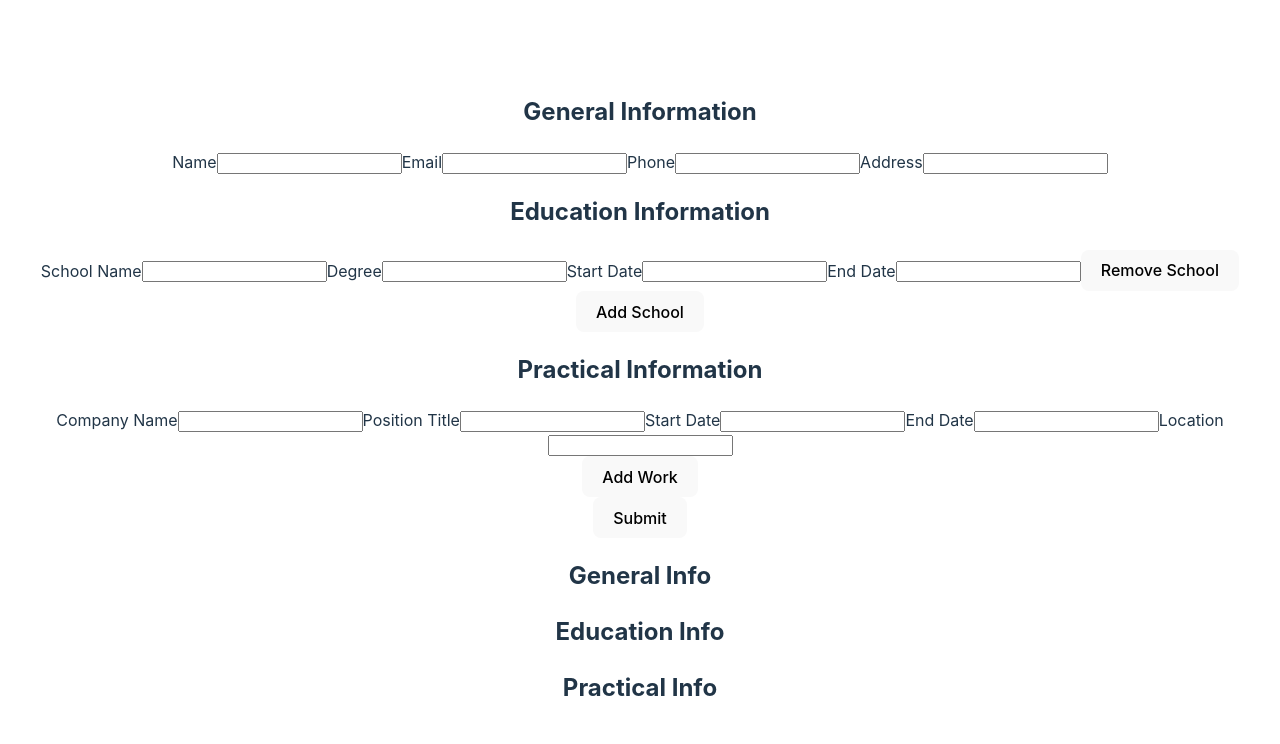
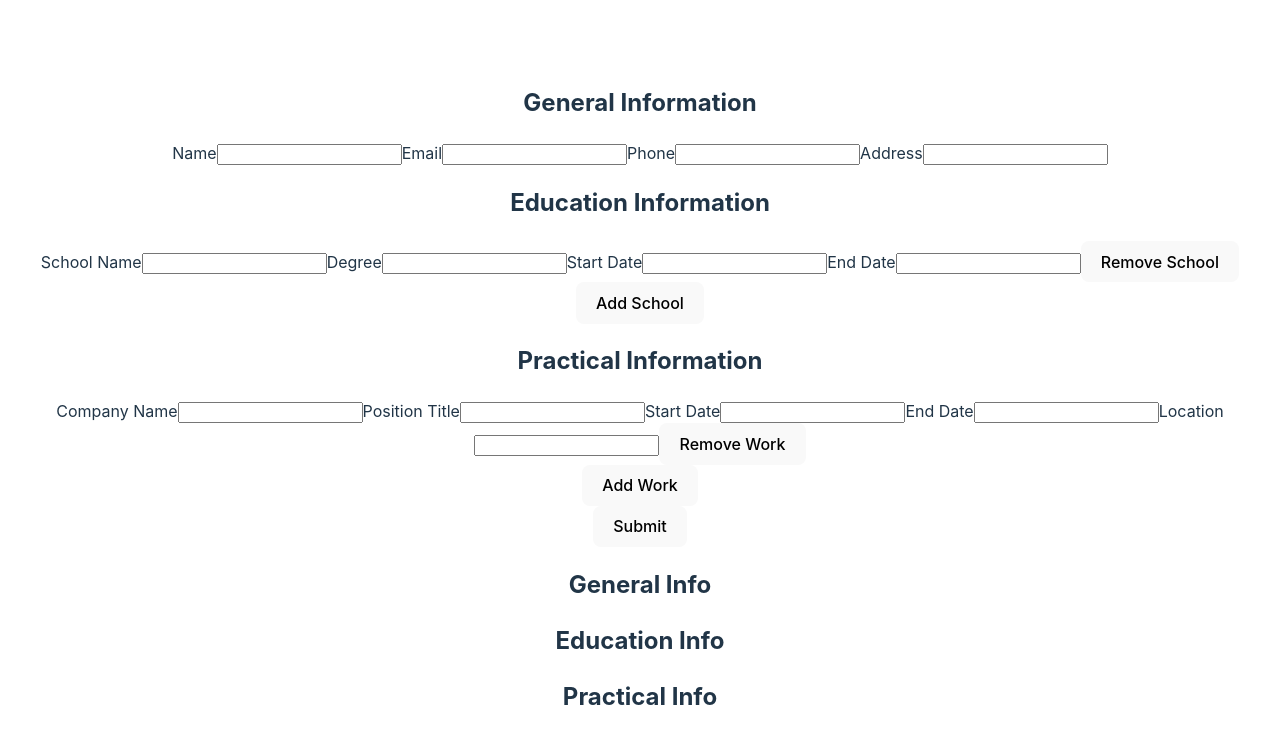
Before and after one commit to fau446/cv-application, a React (Vite) app: page / in a window 1280 px wide. Shown: the top 744 px of the page. Built offline with nearby package versions, Linux system fonts and the light colour scheme.

Commit message:
Add remove job functionality

```diff
--- a/src/App.jsx
+++ b/src/App.jsx
@@ -152,7 +152,15 @@ function App() {
     for (let i = 0; i < newEducationInfo.length; i++) {
       if (e.target.dataset.id === newEducationInfo[i].uniqueId) {
         newEducationInfo.splice(i, 1);
-        console.log(newEducationInfo);
+        setChange();
+      }
+    }
+  }
+
+  function removePractical(e) {
+    for (let i = 0; i < newPracticalInfo.length; i++) {
+      if (e.target.dataset.id === newPracticalInfo[i].uniqueId) {
+        newPracticalInfo.splice(i, 1);
         setChange();
       }
     }
@@ -168,6 +176,7 @@ function App() {
         educationInfo={educationInfo}
         practicalInfo={practicalInfo}
         removeEducation={removeEducation}
+        removePractical={removePractical}
       />
       <CV
         generalInfo={generalInfo}
--- a/src/components/CVEditor.jsx
+++ b/src/components/CVEditor.jsx
@@ -7,6 +7,7 @@ function CVEditor({
   educationInfo,
   practicalInfo,
   removeEducation,
+  removePractical,
 }) {
   return (
     <form onSubmit={onSubmit}>
@@ -21,6 +22,7 @@ function CVEditor({
         onChange={onChange}
         addPractical={addPractical}
         practicalInfo={practicalInfo}
+        removePractical={removePractical}
       />
 
       <button>Submit</button>
@@ -126,7 +128,12 @@ function EducationSection({
   );
 }
 
-function PracticalSection({ onChange, addPractical, practicalInfo }) {
+function PracticalSection({
+  onChange,
+  addPractical,
+  practicalInfo,
+  removePractical,
+}) {
   return (
     <div>
       <h2>Practical Information</h2>
@@ -173,6 +180,13 @@ function PracticalSection({ onChange, addPractical, practicalInfo }) {
               name="location"
               dataid={item.uniqueId}
             />
+            <button
+              type="button"
+              onClick={removePractical}
+              data-id={item.uniqueId}
+            >
+              Remove Work
+            </button>
           </div>
         ))}
       </div>
```
